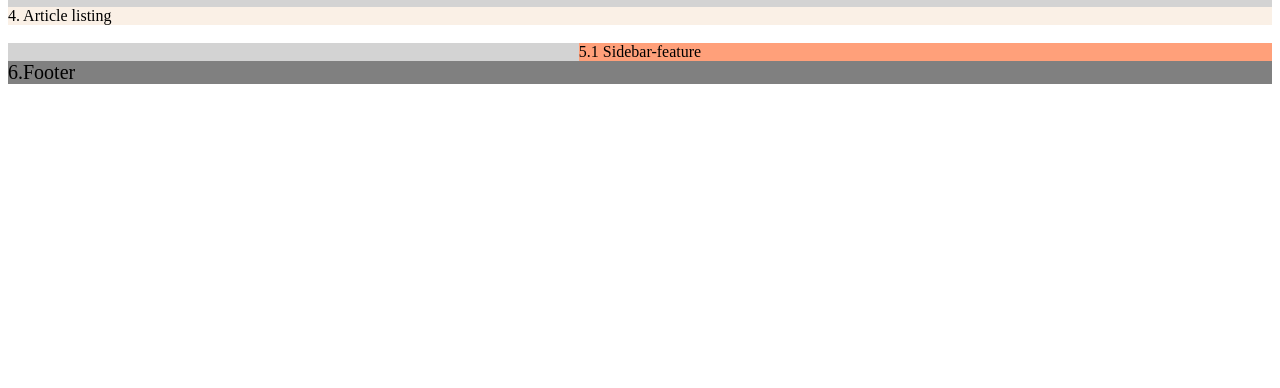
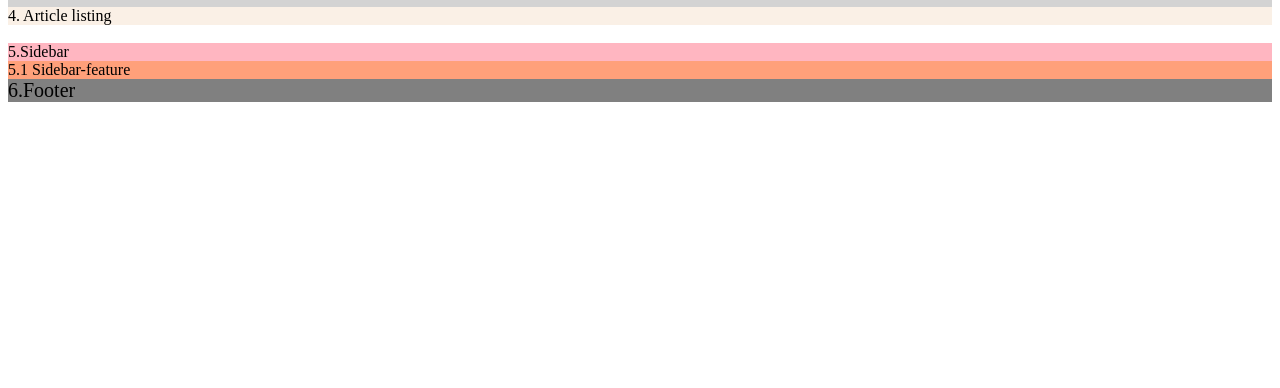
Before and after one commit to sanita-d/2nd_Homework, a plain HTML site: page second.html in a window 1280 px wide. Shown: the part 412-800 px from the top of the page. Drawn offline with Linux system fonts and the light colour scheme.

Commit message:
validator corrections

```diff
--- a/secondstyle.css
+++ b/secondstyle.css
@@ -163,7 +163,7 @@
         background-color: lightsalmon;
         grid-area: sidear-feature;
     }
-    .third-container {
+    /* .third-container {
         background-color: lightgrey;
         display: grid;
-    }
+    } */
```
Also changed, not shown: second.html (+1 -3 lines).
